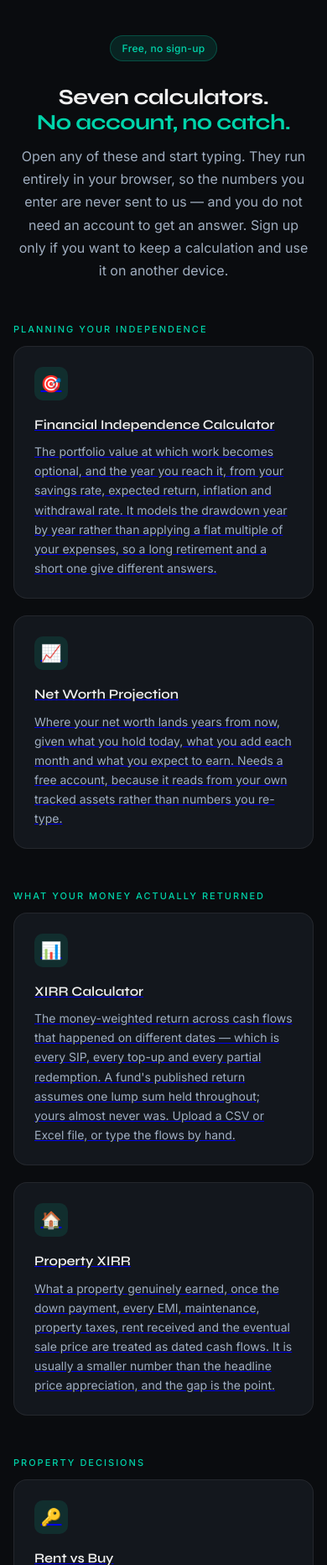
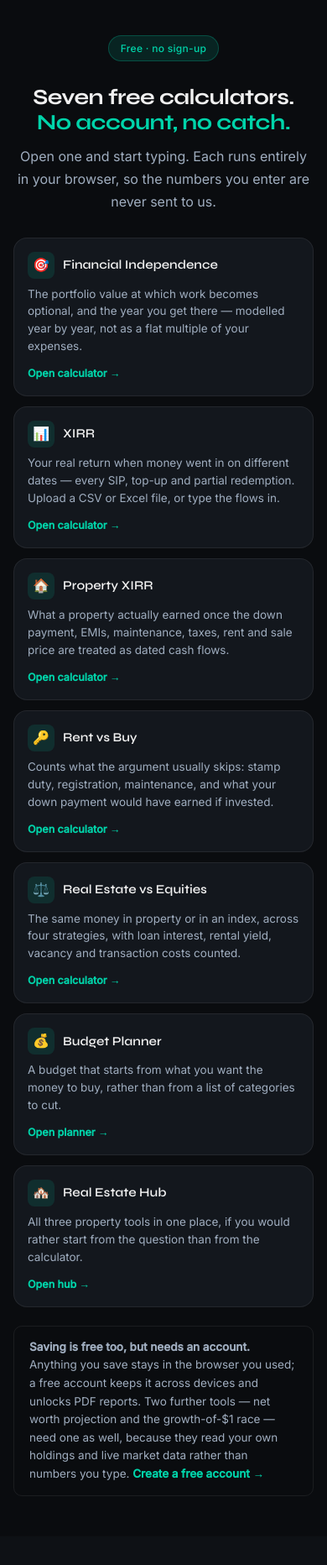
Before and after one commit to ajayvisw/dhanx-website, a plain HTML site: page public/calculators.html in a window 390 px wide. Shown: the part 90-1954 px from the top of the page at 84% size. Drawn offline with Linux system fonts and the light colour scheme.

Commit message:
Rebuild the free calculators page so it reads as one
Three things were wrong with it.

Every line of every card was underlined. .card was written as a plain
container and so, unlike every other clickable class in this stylesheet, it
never sets text-decoration. Wrapping it in an <a> therefore underlined the
heading and all the body copy. There is now a .calc-card class meant to be a
link, with the hover lift and focus ring a link should have.

Growth of $1 and Net Worth Projection were on a page headed "free". Both need
an account — one reads the user's own holdings, the other spends live market
data — so listing them as cards beside seven genuinely free tools invited
exactly the question of why they were there. They are gone from the grid and
named in a single closing sentence instead, where "needs an account" is the
point being made rather than a caveat under a card.

The page was five stacked sections of two-or-three cards with 64px between
them, so the seventh tool sat well below the fold on a laptop. It is now one
grid: three across on a desktop, two on a tablet, one on a phone. Desktop
height drops from roughly 2,400px to 1,473px, and the descriptions are a
sentence each rather than a paragraph.

llms.txt listed Net Worth Projection and Growth of $1 under "no account
required" AND under "needs a free account" — so an assistant reading it would
have told someone the paid tools were free. Removed from the free list.

Verified in a browser at 1440x900 and 390x844: seven cards, computed
text-decoration "none", grid collapsing 3/2/1, no horizontal scroll, and the
structured data's ItemList carrying the same seven and no gated tool.

Co-Authored-By: Claude Opus 5 <noreply@anthropic.com>

```diff
--- a/public/calculators.html
+++ b/public/calculators.html
@@ -94,166 +94,77 @@
 </nav>
 
 <main>
-  <div class="section page-intro">
-    <div class="badge">Free, no sign-up</div>
-    <h1 class="section-title">Seven calculators.<br><span class="accent">No account, no catch.</span></h1>
+  <div class="section page-intro" style="padding-bottom:28px">
+    <div class="badge">Free &middot; no sign-up</div>
+    <h1 class="section-title">Seven free calculators.<br><span class="accent">No account, no catch.</span></h1>
     <p class="intro-sub">
-      Open any of these and start typing. They run entirely in your browser, so the
-      numbers you enter are never sent to us — and you do not need an account to get
-      an answer. Sign up only if you want to keep a calculation and use it on another device.
+      Open one and start typing. Each runs entirely in your browser, so the numbers
+      you enter are never sent to us.
     </p>
   </div>
 
   <div class="section" style="padding-top:0">
-    <div class="section-label">Planning your independence</div>
-    <div class="grid-2">
+    <div class="calc-grid">
 
-      <a class="card" href="https://app.dhan-x.com/fi-calculator.html">
-        <div class="card-icon">🎯</div>
-        <h3>Financial Independence Calculator</h3>
-        <p>
-          The portfolio value at which work becomes optional, and the year you reach it,
-          from your savings rate, expected return, inflation and withdrawal rate. It models
-          the drawdown year by year rather than applying a flat multiple of your expenses,
-          so a long retirement and a short one give different answers.
-        </p>
+      <a class="calc-card" href="https://app.dhan-x.com/fi-calculator.html">
+        <div class="calc-card-top"><span class="calc-card-icon">&#127919;</span>
+          <h3>Financial Independence</h3></div>
+        <p>The portfolio value at which work becomes optional, and the year you get there &mdash; modelled year by year, not as a flat multiple of your expenses.</p>
+        <span class="calc-card-go">Open calculator &rarr;</span>
       </a>
 
-      <a class="card" href="https://app.dhan-x.com/back-to-the-future.html">
-        <div class="card-icon">📈</div>
-        <h3>Net Worth Projection</h3>
-        <p>
-          Where your net worth lands years from now, given what you hold today, what you
-          add each month and what you expect to earn. Needs a free account, because it
-          reads from your own tracked assets rather than numbers you re-type.
-        </p>
+      <a class="calc-card" href="https://app.dhan-x.com/xirr-calculator.html">
+        <div class="calc-card-top"><span class="calc-card-icon">&#128202;</span>
+          <h3>XIRR</h3></div>
+        <p>Your real return when money went in on different dates &mdash; every SIP, top-up and partial redemption. Upload a CSV or Excel file, or type the flows in.</p>
+        <span class="calc-card-go">Open calculator &rarr;</span>
+      </a>
+
+      <a class="calc-card" href="https://app.dhan-x.com/re-xirr.html">
+        <div class="calc-card-top"><span class="calc-card-icon">&#127968;</span>
+          <h3>Property XIRR</h3></div>
+        <p>What a property actually earned once the down payment, EMIs, maintenance, taxes, rent and sale price are treated as dated cash flows.</p>
+        <span class="calc-card-go">Open calculator &rarr;</span>
+      </a>
+
+      <a class="calc-card" href="https://app.dhan-x.com/rent-vs-buy.html">
+        <div class="calc-card-top"><span class="calc-card-icon">&#128273;</span>
+          <h3>Rent vs Buy</h3></div>
+        <p>Counts what the argument usually skips: stamp duty, registration, maintenance, and what your down payment would have earned if invested.</p>
+        <span class="calc-card-go">Open calculator &rarr;</span>
+      </a>
+
+      <a class="calc-card" href="https://app.dhan-x.com/re-vs-equity.html">
+        <div class="calc-card-top"><span class="calc-card-icon">&#9878;&#65039;</span>
+          <h3>Real Estate vs Equities</h3></div>
+        <p>The same money in property or in an index, across four strategies, with loan interest, rental yield, vacancy and transaction costs counted.</p>
+        <span class="calc-card-go">Open calculator &rarr;</span>
+      </a>
+
+      <a class="calc-card" href="https://app.dhan-x.com/budget-planner.html">
+        <div class="calc-card-top"><span class="calc-card-icon">&#128176;</span>
+          <h3>Budget Planner</h3></div>
+        <p>A budget that starts from what you want the money to buy, rather than from a list of categories to cut.</p>
+        <span class="calc-card-go">Open planner &rarr;</span>
+      </a>
+
+      <a class="calc-card" href="https://app.dhan-x.com/real-estate.html">
+        <div class="calc-card-top"><span class="calc-card-icon">&#127960;&#65039;</span>
+          <h3>Real Estate Hub</h3></div>
+        <p>All three property tools in one place, if you would rather start from the question than from the calculator.</p>
+        <span class="calc-card-go">Open hub &rarr;</span>
       </a>
 
     </div>
-  </div>
 
-  <div class="section" style="padding-top:0">
-    <div class="section-label">What your money actually returned</div>
-    <div class="grid-2">
-
-      <a class="card" href="https://app.dhan-x.com/xirr-calculator.html">
-        <div class="card-icon">📊</div>
-        <h3>XIRR Calculator</h3>
-        <p>
-          The money-weighted return across cash flows that happened on different dates —
-          which is every SIP, every top-up and every partial redemption. A fund's published
-          return assumes one lump sum held throughout; yours almost never was. Upload a CSV
-          or Excel file, or type the flows by hand.
-        </p>
-      </a>
-
-      <a class="card" href="https://app.dhan-x.com/re-xirr.html">
-        <div class="card-icon">🏠</div>
-        <h3>Property XIRR</h3>
-        <p>
-          What a property genuinely earned, once the down payment, every EMI, maintenance,
-          property taxes, rent received and the eventual sale price are treated as dated
-          cash flows. It is usually a smaller number than the headline price appreciation,
-          and the gap is the point.
-        </p>
-      </a>
-
-    </div>
-  </div>
-
-  <div class="section" style="padding-top:0">
-    <div class="section-label">Property decisions</div>
-    <div class="grid-3">
-
-      <a class="card" href="https://app.dhan-x.com/rent-vs-buy.html">
-        <div class="card-icon">🔑</div>
-        <h3>Rent vs Buy</h3>
-        <p>
-          Counts what the argument usually skips: stamp duty, registration, maintenance,
-          and what your down payment would have earned if it had stayed invested instead.
-        </p>
-      </a>
-
-      <a class="card" href="https://app.dhan-x.com/re-vs-equity.html">
-        <div class="card-icon">⚖️</div>
-        <h3>Real Estate vs Equities</h3>
-        <p>
-          The same money in property or in an index, compared across four real strategies,
-          with loan interest, rental yield, vacancy and transaction costs on the property side.
-        </p>
-      </a>
-
-      <a class="card" href="https://app.dhan-x.com/real-estate.html">
-        <div class="card-icon">🏘️</div>
-        <h3>Real Estate Planning Hub</h3>
-        <p>
-          All three property tools in one place, if you would rather start from the question
-          than from the calculator.
-        </p>
-      </a>
-
-    </div>
-  </div>
-
-  <div class="section" style="padding-top:0">
-    <div class="section-label">Day to day</div>
-    <div class="grid-2">
-
-      <a class="card" href="https://app.dhan-x.com/budget-planner.html">
-        <div class="card-icon">💰</div>
-        <h3>Budget Planner</h3>
-        <p>
-          A budget that starts from what you want the money to buy, rather than from a list
-          of categories to cut. Built around the idea that a plan you will actually follow
-          beats a stricter one you will not.
-        </p>
-      </a>
-
-      <a class="card" href="https://app.dhan-x.com/compounding-race.html">
-        <div class="card-icon">🏁</div>
-        <h3>Growth of $1</h3>
-        <p>
-          Race the long-run total return of stocks, funds and indices against each other,
-          dividends included, on real monthly history. Needs a free account, because it
-          pulls live market data.
-        </p>
-      </a>
-
-    </div>
-  </div>
-
-  <div class="section" style="padding-top:0">
-    <div class="section-label">Common questions</div>
-    <div class="grid-2">
-      <div class="card">
-        <h3>Do I need an account?</h3>
-        <p>
-          Not for the seven free calculators. Open one and use it. An account is only
-          needed to keep a saved calculation and reach it from another device — and the
-          two tools above that read live market data or your own holdings.
-        </p>
-      </div>
-      <div class="card">
-        <h3>Where do my numbers go?</h3>
-        <p>
-          Nowhere. The free calculators compute entirely in your browser and make no call
-          to a server, so what you type never reaches us. Anything you save lives in that
-          browser alone, which also means clearing your browsing data clears it.
-        </p>
-      </div>
-    </div>
-  </div>
-
-  <div class="section" style="padding-top:0">
-    <div class="card" style="text-align:center">
-      <h3>Want your calculations to follow you?</h3>
-      <p style="margin-bottom:18px">
-        A free account keeps saved scenarios across devices, and connects your Indian and
-        US holdings into one net-worth view so the projections start from real numbers
-        instead of estimates.
-      </p>
-      <a class="btn-primary" href="https://app.dhan-x.com/signup.html">Create a free account</a>
-    </div>
+    <p class="calc-note">
+      <strong>Saving is free too, but needs an account.</strong>
+      Anything you save stays in the browser you used; a free account keeps it across
+      devices and unlocks PDF reports. Two further tools &mdash; net worth projection
+      and the growth-of-$1 race &mdash; need one as well, because they read your own
+      holdings and live market data rather than numbers you type.
+      <a href="https://app.dhan-x.com/signup.html">Create a free account &rarr;</a>
+    </p>
   </div>
 </main>
 
--- a/public/css/styles.css
+++ b/public/css/styles.css
@@ -435,3 +435,51 @@ footer { box-shadow: 0 0 0 100vmax var(--bg2); border-top: none; }
 ::-webkit-scrollbar { width: 6px; }
 ::-webkit-scrollbar-track { background: var(--bg); }
 ::-webkit-scrollbar-thumb { background: var(--bg3); border-radius: 3px; }
+
+/* ── Free calculator cards ─────────────────────────────────────────────────
+   .card was written as a plain container, so it never sets text-decoration —
+   every other clickable class in this file does. Wrapping a .card in an <a>
+   therefore underlined every line of it. This is the card-as-link variant. */
+.calc-grid { display: grid; grid-template-columns: repeat(3, 1fr); gap: 14px; }
+.calc-card {
+  display: flex; flex-direction: column; gap: 8px;
+  background: var(--bg3); border: 1px solid var(--border);
+  border-radius: var(--radius-lg); padding: 20px;
+  text-decoration: none; color: inherit;
+  transition: border-color 0.2s, transform 0.2s;
+}
+.calc-card:hover { border-color: var(--teal); transform: translateY(-2px); }
+.calc-card:focus-visible { outline: 2px solid var(--teal); outline-offset: 2px; }
+.calc-card-top { display: flex; align-items: center; gap: 10px; }
+.calc-card-icon {
+  width: 32px; height: 32px; flex: 0 0 auto;
+  background: var(--teal-dim); border-radius: 8px;
+  display: flex; align-items: center; justify-content: center; font-size: 16px;
+}
+.calc-card h3 {
+  font-family: var(--font-head); font-size: 15px; font-weight: 600;
+  color: var(--text); margin: 0; line-height: 1.3;
+}
+.calc-card p {
+  font-size: 13.5px; color: var(--text2); line-height: 1.55; margin: 0;
+}
+.calc-card-go {
+  margin-top: auto; padding-top: 4px;
+  font-size: 12.5px; font-weight: 600; color: var(--teal);
+}
+
+/* A plain sentence, not a card: these tools are not free and should not sit in
+   a grid headed "free" competing for the same attention. */
+.calc-note {
+  margin-top: 22px; padding: 14px 18px;
+  border: 1px solid var(--border); border-radius: var(--radius);
+  font-size: 13.5px; color: var(--text2); line-height: 1.6;
+}
+.calc-note a { color: var(--teal); text-decoration: none; font-weight: 600; }
+.calc-note a:hover { text-decoration: underline; }
+
+@media (max-width: 900px) { .calc-grid { grid-template-columns: repeat(2, 1fr); } }
+@media (max-width: 640px) {
+  .calc-grid { grid-template-columns: 1fr; gap: 12px; }
+  .calc-card { padding: 16px; }
+}
```
Also changed, not shown: public/llms.txt.
